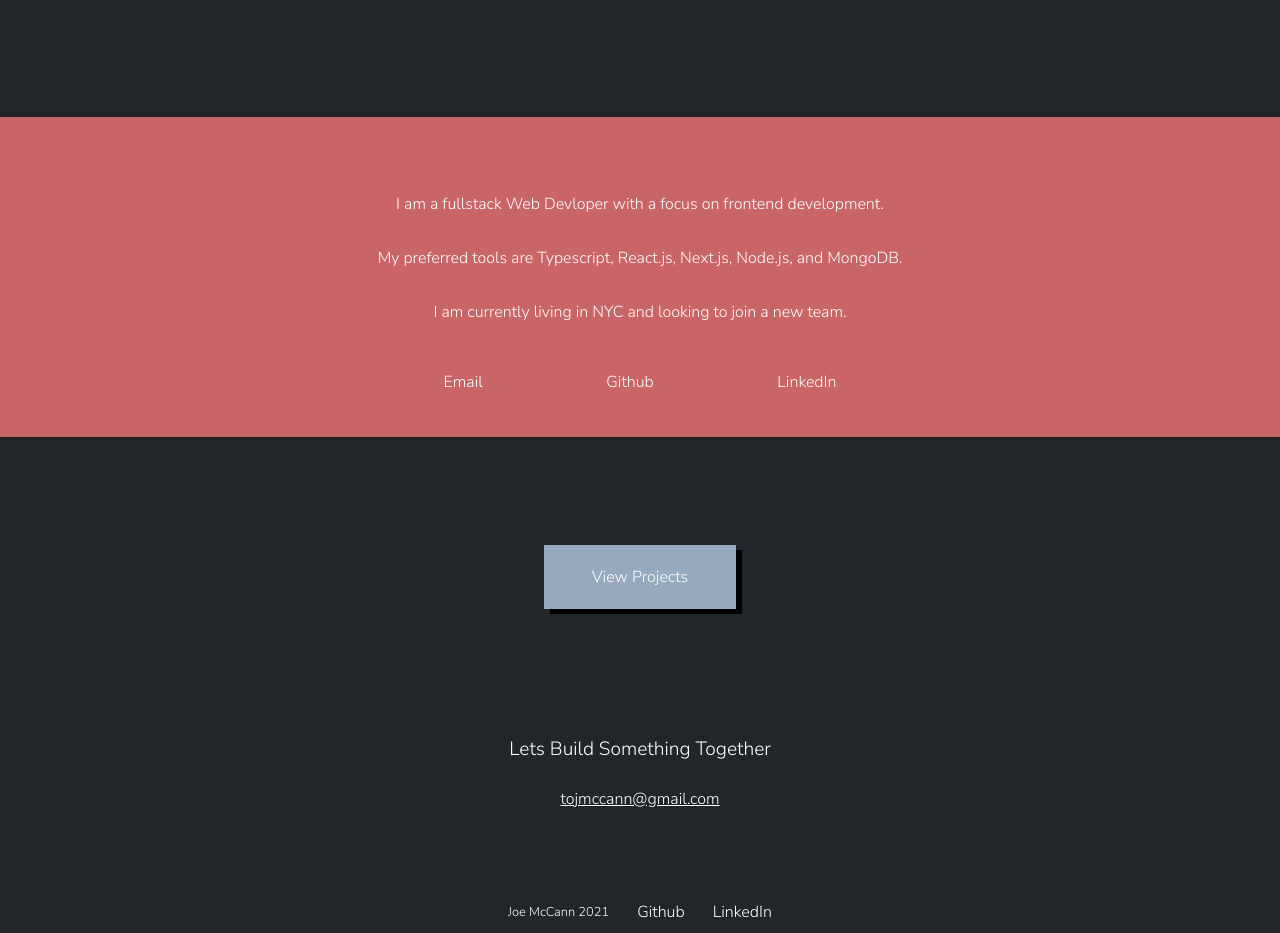
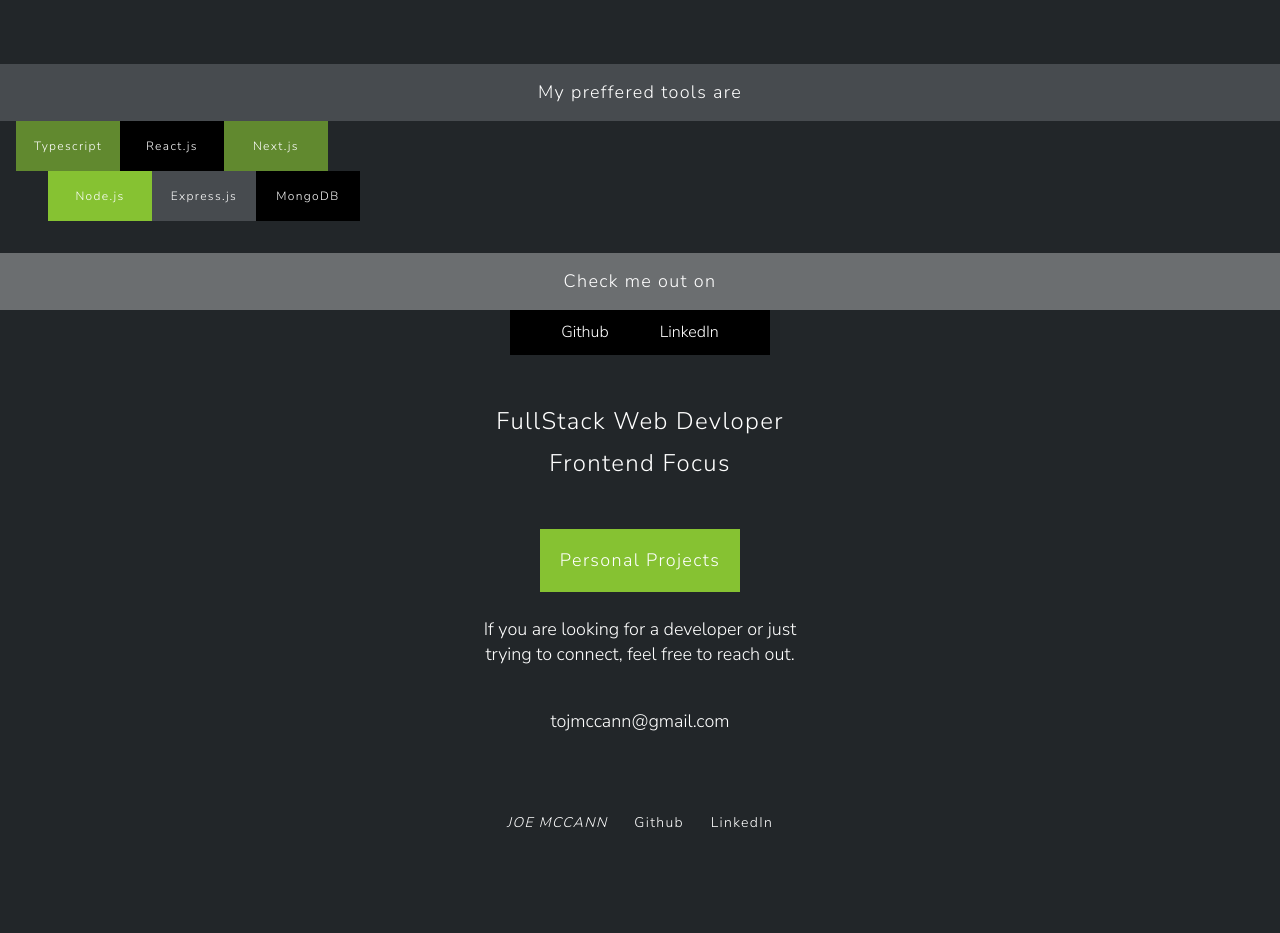
Before and after one commit to the-rabblerouser/McCann-Portfolio, a Next.js app: page / in a window 1280 px wide. Shown: the part 880-1813 px from the top of the page. After the commit the page ends 1719 px from the top, so only its background shows below. Built offline with nearby package versions, Linux system fonts and the light colour scheme.

Commit message:
About me section completed

```diff
--- a/components/AboutMe/About.tsx
+++ b/components/AboutMe/About.tsx
@@ -1,28 +1,38 @@
 import React from 'react';
+import Link from 'next/link';
 
 import {
 	AboutContainer,
-	Paragraph,
+	AboutMe,
+	ToolsContainer,
+	Tool,
 	LinksContainer,
 	MediaLink,
+	WebDeveloper,
+	ProjectsButton,
 } from './aboutme.styled';
 
 const About = () => {
 	return (
 		<>
 			<AboutContainer>
-				<Paragraph>
-					I am a fullstack Web Devloper with a focus on frontend development.
-				</Paragraph>
-				<Paragraph>
-					My preferred tools are Typescript, React.js, Next.js, Node.js, and
-					MongoDB.
-				</Paragraph>
-				<Paragraph>
-					I am currently living in NYC and looking to join a new team.
-				</Paragraph>
+				<AboutMe color='#474B4f' margin='7px 0 0 0'>
+					My preffered tools are
+				</AboutMe>
+				<ToolsContainer margin='0 0 0 1rem'>
+					<Tool color='#61892f'>Typescript</Tool>
+					<Tool color='#000000'>React.js</Tool>
+					<Tool color='#61892f'>Next.js</Tool>
+				</ToolsContainer>
+				<ToolsContainer margin='0 0 0 3rem'>
+					<Tool color='#86c232'>Node.js</Tool>
+					<Tool color='#474B4F'>Express.js</Tool>
+					<Tool color='#000000'>MongoDB</Tool>
+				</ToolsContainer>
+				<AboutMe color='#6b6e70' margin='0'>
+					Check me out on
+				</AboutMe>
 				<LinksContainer>
-					<MediaLink href='mailto:tojmccann@gmail.com'>Email</MediaLink>
 					<MediaLink href='https://github.com/the-rabblerouser'>
 						Github
 					</MediaLink>
@@ -30,6 +40,10 @@ const About = () => {
 						LinkedIn
 					</MediaLink>
 				</LinksContainer>
+				<WebDeveloper>FullStack Web Devloper Frontend Focus</WebDeveloper>
+				<Link href='/projects' passHref>
+					<ProjectsButton>Personal Projects</ProjectsButton>
+				</Link>
 			</AboutContainer>
 		</>
 	);
--- a/components/AboutMe/aboutme.styled.ts
+++ b/components/AboutMe/aboutme.styled.ts
@@ -3,22 +3,34 @@ import styled from 'styled-components';
 export const AboutContainer = styled.div`
 	display: flex;
 	flex-direction: column;
-	align-items: center;
-	justify-content: center;
-	height: 40vh;
+	align-items: start;
+	justify-content: start;
+	height: 70vh;
 	width: 100vw;
-	background: ${({ theme }) => theme.primary};
+	overflow: hidden;
 
 	@media (min-width: 810px) {
 	}
 `;
 
-export const Paragraph = styled.p`
+interface AboutTypes {
+	margin: string;
+	color: string;
+}
+
+export const AboutMe = styled.p<AboutTypes>`
+	display: flex;
+	align-items: center;
+	justify-content: center;
+	width: 100%;
+	height: 64.47px;
+	margin: ${({ margin }) => margin};
+	background: ${({ color }) => color};
 	color: ${({ theme }) => theme.white};
-	font-size: 1rem;
-	text-align: justify;
-	width: 90%;
-	margin: 0.5rem 0 0 0;
+	font-size: 18px;
+	line-height: 21px;
+	text-align: center;
+	letter-spacing: 1.35px;
 
 	@media (min-width: 810px) {
 		text-align: center;
@@ -26,18 +38,51 @@ export const Paragraph = styled.p`
 	}
 `;
 
+interface ToolTypes {
+	margin: string;
+}
+
+export const ToolsContainer = styled.div<ToolTypes>`
+	display: flex;
+	align-items: center;
+	justify-content: start;
+	height: 50px;
+	width: 100vw;
+	margin: ${({ margin }) => margin};
+
+	@media (min-width: 810px) {
+	}
+`;
+
+export const Tool = styled.p`
+	display: flex;
+	align-items: center;
+	justify-content: center;
+	width: 103.97px;
+	height: 50px;
+	background: ${({ color }) => color};
+	color: ${({ theme }) => theme.white};
+	font-size: 12px;
+	line-height: 14px;
+	text-align: center;
+	letter-spacing: 1.35px;
+
+	@media (min-width: 810px) {
+	}
+`;
+
 export const LinksContainer = styled.div`
+	align-self: center;
 	display: flex;
 	flex-direction: row;
 	align-items: center;
 	justify-content: space-evenly;
+	width: 259.91px;
+	height: 50.86px;
+	background: ${({ theme }) => theme.black};
 	text-align: center;
-	margin-top: 3.5rem;
-	width: 22rem;
 
 	@media (min-width: 810px) {
-		margin-top: 3rem;
-		width: 50%;
 	}
 `;
 
@@ -47,9 +92,58 @@ export const MediaLink = styled.a`
 
 	&:hover {
 		transition: 0.3s;
-		color: ${({ theme }) => theme.secondary};
+		color: ${({ theme }) => theme.lightGreen};
 	}
 
 	@media (min-width: 811px) {
 	}
 `;
+
+export const WebDeveloper = styled.p`
+	align-self: center;
+	display: flex;
+	align-items: center;
+	justify-content: center;
+	width: 375px;
+	height: 78px;
+	margin: 3rem 0 0 0;
+	color: ${({ theme }) => theme.white};
+	font-style: normal;
+	font-weight: normal;
+	font-size: 24px;
+	line-height: 42px;
+	text-align: center;
+	letter-spacing: 1.35px;
+
+	@media (min-width: 810px) {
+	}
+`;
+
+export const ProjectsButton = styled.a`
+	align-self: center;
+	display: flex;
+	justify-content: center;
+	align-items: center;
+	width: 200px;
+	height: 71px;
+	margin: 48px 0 0 0;
+	font-style: normal;
+	font-weight: normal;
+	font-size: 18px;
+	line-height: 21px;
+	letter-spacing: 1.35px;
+	color: ${({ theme }) => theme.white};
+	background-color: ${({ theme }) => theme.lightGreen};
+	border: none;
+	// box-shadow: 2px 2px ${({ theme }) => theme.white};
+	transition: 0.6s;
+	cursor: pointer;
+
+	&:hover {
+		transition: 0.6s;
+		background-color: ${({ theme }) => theme.darkGreen};
+	}
+
+	@media (min-width: 811px) {
+	}
+`;
--- a/components/Connect/Connect.tsx
+++ b/components/Connect/Connect.tsx
@@ -15,10 +15,13 @@ const Connect = ({ background }: ConnectStyledProps) => {
 	return (
 		<>
 			<Container background={background}>
-				<ConnectParagraph>Lets Build Something Together</ConnectParagraph>
+				<ConnectParagraph>
+					If you are looking for a developer or just trying to connect, feel
+					free to reach out.
+				</ConnectParagraph>
 				<Email href='mailto:tojmccann@gmail.com'>tojmccann@gmail.com</Email>
 				<LinksContainer>
-					<Brand>Joe McCann {new Date().getFullYear()}</Brand>
+					<Brand>Joe McCann</Brand>
 					<MediaLink href='https://github.com/the-rabblerouser'>
 						Github
 					</MediaLink>
--- a/components/Connect/connect.styled.ts
+++ b/components/Connect/connect.styled.ts
@@ -6,31 +6,44 @@ export const Container = styled.div<ConnectStyledProps>`
 	display: flex;
 	flex-direction: column;
 	align-items: center;
+	justify-content: start;
 	height: 20vh;
 	width: 100vw;
 	@media (min-width: 810px) {
-		height: 20vh;
 	}
 `;
 
 export const ConnectParagraph = styled.p`
+	align-self: center;
+	width: 360px;
+	height: 44px;
+	font-style: normal;
+	font-weight: normal;
+	font-size: 18px;
+	line-height: 25px;
+	text-align: center;
+	margin: 25px 0 0 0;
 	color: ${({ theme }) => theme.white};
-	font-size: 1rem;
 
 	@media (min-width: 810px) {
-		font-size: 1.2rem;
 	}
 `;
 
 export const Email = styled.a`
+	width: 360px;
+	height: 18px;
+	margin: 48px 0 0 0;
+	font-style: normal;
+	font-weight: normal;
+	font-size: 18px;
+	line-height: 25px;
+	text-align: center;
 	color: ${({ theme }) => theme.white};
-	font-size: 1rem;
-	margin-top: 0.4rem;
-	text-decoration: underline;
 
 	&:hover {
-		transition: 0.3s;
-		color: ${({ theme }) => theme.primary};
+		text-decoration: underline;
+		color: ${({ theme }) => theme.lightGreen};
+		transition: text-decoration 0.3s, color 0.3s;
 	}
 
 	@media (min-width: 810px) {
@@ -42,9 +55,10 @@ export const LinksContainer = styled.div`
 	flex-direction: row;
 	align-items: center;
 	justify-content: space-evenly;
-	width: 18rem;
+	width: 375px;
+	height: 32px;
+	margin: 15% 0 0 0;
 	text-align: center;
-	margin-top: 3.5rem;
 
 	@media (min-width: 810px) {
 		margin-top: 5rem;
@@ -53,24 +67,37 @@ export const LinksContainer = styled.div`
 `;
 
 export const MediaLink = styled.a`
+	font-style: normal;
+	font-weight: normal;
+	font-size: 14px;
+	line-height: 16px;
+	display: flex;
+	align-items: center;
+	text-align: center;
+	letter-spacing: 1.35px;
 	color: ${({ theme }) => theme.white};
-	font-size: 0.8rem;
 
 	&:hover {
 		transition: 0.3s;
-		color: ${({ theme }) => theme.primary};
+		color: ${({ theme }) => theme.lightGreen};
 	}
 
 	@media (min-width: 810px) {
-		font-size: 1rem;
 	}
 `;
 
 export const Brand = styled.p`
+	font-style: italic;
+	font-weight: 500;
+	font-size: 14px;
+	line-height: 16px;
+	display: flex;
+	align-items: center;
+	text-align: center;
+	letter-spacing: 1.35px;
+	text-transform: uppercase;
 	color: ${({ theme }) => theme.white};
-	font-size: 0.7rem;
 
 	@media (min-width: 810px) {
-		font-size: 0.8rem;
 	}
 `;
--- a/components/Hero/hero.styled.ts
+++ b/components/Hero/hero.styled.ts
@@ -5,7 +5,7 @@ export const OuterContainer = styled.div`
 	flex-direction: column;
 	align-items: center;
 	justify-content: start;
-	height: 100vh;
+	height: 89vh;
 	width: 100vw;
 	margin-top: 79.8px;
 
--- a/components/Navbar/navbar.styled.ts
+++ b/components/Navbar/navbar.styled.ts
@@ -1,7 +1,7 @@
 import styled from 'styled-components';
 
 export const OuterContainer = styled.div`
-	height: 85.2px;
+	height: 11vh;
 	width: 100vw;
 	margin-top: 2rem;
 
@@ -44,7 +44,7 @@ export const Projects = styled.a`
 
 	&:hover {
 		transition: 0.3s;
-		color: ${({ theme }) => theme.primary};
+		color: ${({ theme }) => theme.lightGreen};
 	}
 
 	@media (min-width: 811px) {
--- a/components/Projects/projects.styled.ts
+++ b/components/Projects/projects.styled.ts
@@ -68,42 +68,3 @@ export const Project = styled.div<ProjectStyledProps>`
 `;
 
 // Styled Components for Projects Button on Home Page
-
-export const ProjectsButtonContainer = styled.div`
-	display: flex;
-	flex-direction: column;
-	align-items: center;
-	justify-content: center;
-	height: 20vh;
-	width: 100vw;
-
-	@media (min-width: 811px) {
-		height: 35vh;
-	}
-`;
-
-export const ProjectsButton = styled.a`
-	display: flex;
-	justify-content: center;
-	align-items: center;
-	transition: 0.6s;
-	color: ${({ theme }) => theme.white};
-	font-size: 0.8rem;
-	background-color: ${({ theme }) => theme.secondary};
-	border: none;
-	height: 3rem;
-	width: 8rem;
-	box-shadow: 6px 5px #000;
-	cursor: pointer;
-
-	&:hover {
-		transition: 0.6s;
-		background-color: ${({ theme }) => theme.primary};
-	}
-
-	@media (min-width: 811px) {
-		font-size: 1rem;
-		height: 4rem;
-		width: 12rem;
-	}
-`;
--- a/pages/_app.tsx
+++ b/pages/_app.tsx
@@ -27,10 +27,11 @@ const theme = {
 	secondary: '#97aabd',
 	teriary: '#314455',
 	white: '#fff',
-	lightGreen: '#86c232',
-	darkGreen: '#61892f',
+	black: '#000000',
+	lightGreen: '#86C232',
+	darkGreen: '#61892F',
 	lightGrey: '#6b6e70',
-	darkGrey: '#474B4F',
+	darkGrey: '#474B4f',
 };
 
 function MyApp({ Component, pageProps }: AppProps) {
--- a/pages/index.tsx
+++ b/pages/index.tsx
@@ -1,5 +1,4 @@
 import type { NextPage } from 'next';
-import Link from 'next/link';
 
 import styled from 'styled-components';
 import Particles from 'react-tsparticles';
@@ -8,11 +7,6 @@ import Navbar from '../components/Navbar/Navbar';
 import Hero from '../components/Hero/Hero';
 import AboutMe from '../components/AboutMe/About';
 import Connect from '../components/Connect/Connect';
-
-import {
-	ProjectsButtonContainer,
-	ProjectsButton,
-} from '../components/Projects/projects.styled';
 
 import { particleOptions } from '../lib/utils/particleOptions';
 
@@ -32,11 +26,6 @@ const Home: NextPage = () => {
 				<Navbar />
 				<Hero />
 				<AboutMe />
-				<ProjectsButtonContainer>
-					<Link href='/projects' passHref>
-						<ProjectsButton>View Projects</ProjectsButton>
-					</Link>
-				</ProjectsButtonContainer>
 				<Connect background={'#9e5a63'} />
 			</AppContainer>
 		</>
```
